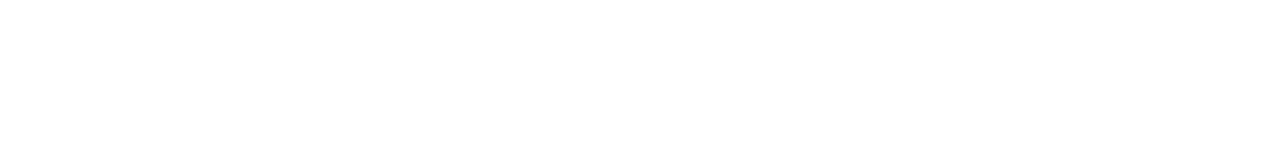
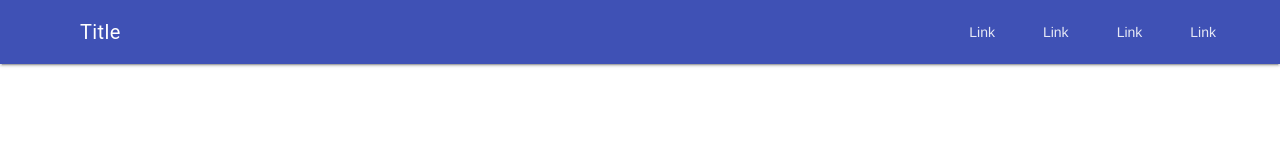
Before and after one commit to NilsHeinrich98/javascript-test, a plain HTML site: page index.html in a window 1280 px wide. Drawn offline with nearby package versions, Linux system fonts and the light colour scheme.

Commit message:
zweiter commit

```diff
--- a/index.html
+++ b/index.html
@@ -6,10 +6,44 @@
     <meta http-equiv="X-UA-Compatible" content="IE=edge">
     <meta name="viewport" content="width=device-width, initial-scale=1.0">
     <title>Document</title>
+    <link rel="stylesheet" href="https://fonts.googleapis.com/icon?family=Material+Icons">
+    <link rel="stylesheet" href="https://code.getmdl.io/1.3.0/material.indigo-pink.min.css">
+    <script defer src="https://code.getmdl.io/1.3.0/material.min.js"></script>
 </head>
 
 <body>
-
+    <!-- Always shows a header, even in smaller screens. -->
+    <div class="mdl-layout mdl-js-layout mdl-layout--fixed-header">
+        <header class="mdl-layout__header">
+            <div class="mdl-layout__header-row">
+                <!-- Title -->
+                <span class="mdl-layout-title">Title</span>
+                <!-- Add spacer, to align navigation to the right -->
+                <div class="mdl-layout-spacer"></div>
+                <!-- Navigation. We hide it in small screens. -->
+                <nav class="mdl-navigation mdl-layout--large-screen-only">
+                    <a class="mdl-navigation__link" href="">Link</a>
+                    <a class="mdl-navigation__link" href="">Link</a>
+                    <a class="mdl-navigation__link" href="">Link</a>
+                    <a class="mdl-navigation__link" href="">Link</a>
+                </nav>
+            </div>
+        </header>
+        <div class="mdl-layout__drawer">
+            <span class="mdl-layout-title">Title</span>
+            <nav class="mdl-navigation">
+                <a class="mdl-navigation__link" href="">Link</a>
+                <a class="mdl-navigation__link" href="">Link</a>
+                <a class="mdl-navigation__link" href="">Link</a>
+                <a class="mdl-navigation__link" href="">Link</a>
+            </nav>
+        </div>
+        <main class="mdl-layout__content">
+            <div class="page-content">
+                <!-- Your content goes here -->
+            </div>
+        </main>
+    </div>
 </body>
 
 </html>
```
